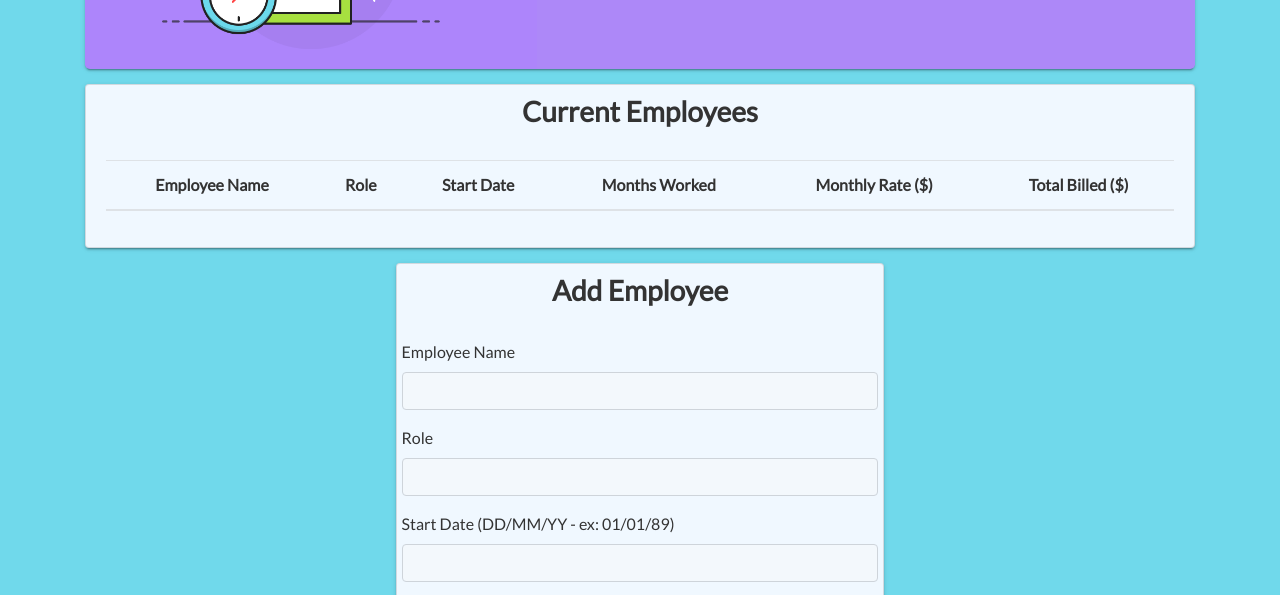
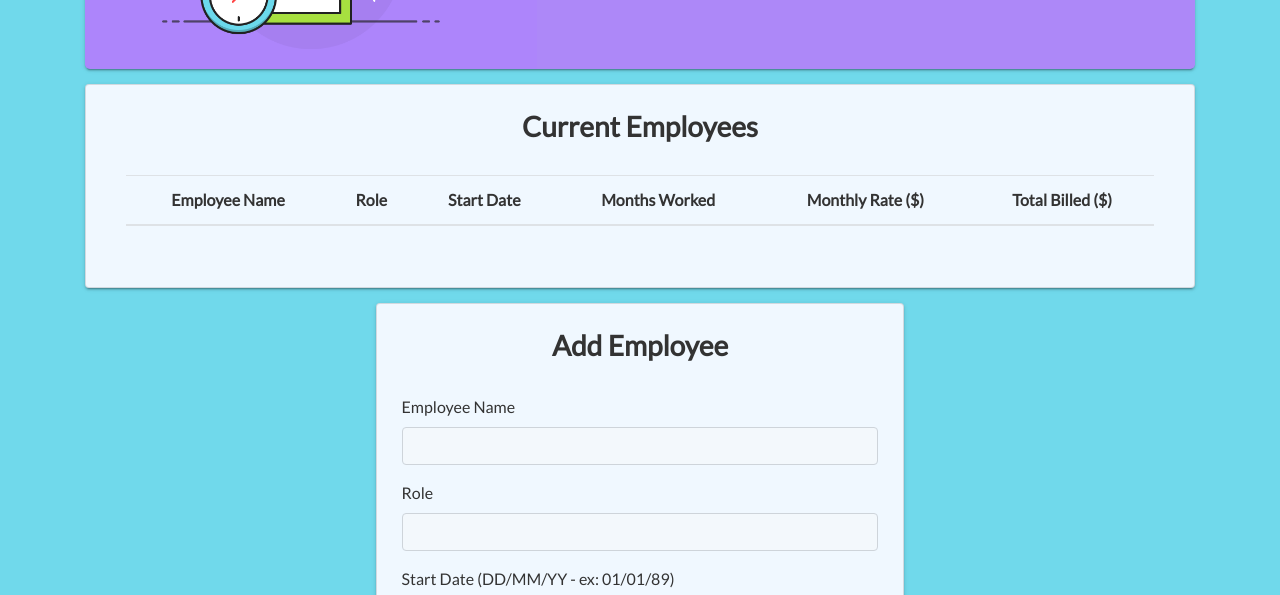
Before and after one commit to suarezluis/TimeSheet, a plain HTML site: page index.html in a window 1280 px wide. Shown: the part 172-767 px from the top of the page. Drawn offline with nearby package versions, Linux system fonts and the light colour scheme; no server answers.

Commit message:
Added padding

```diff
--- a/assets/css/timesheet.css
+++ b/assets/css/timesheet.css
@@ -24,7 +24,7 @@ body {
     0 3px 1px -2px rgba(0, 0, 0, 0.2);
   background-color: aliceblue;
   text-align: center;
-  padding-top: 10px;
+  padding: 25px 20px;
 }
 
 .table-hover #table tr:hover {
```
